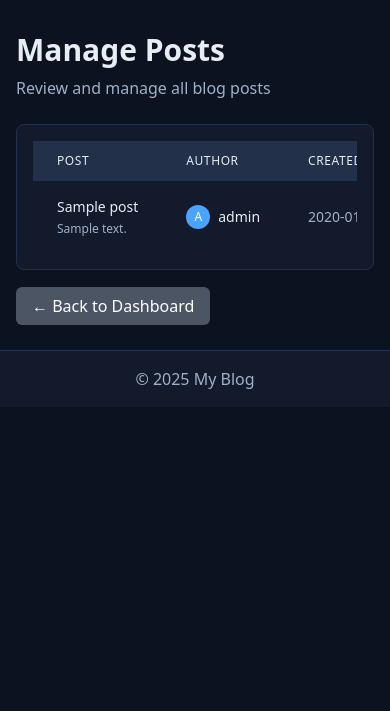
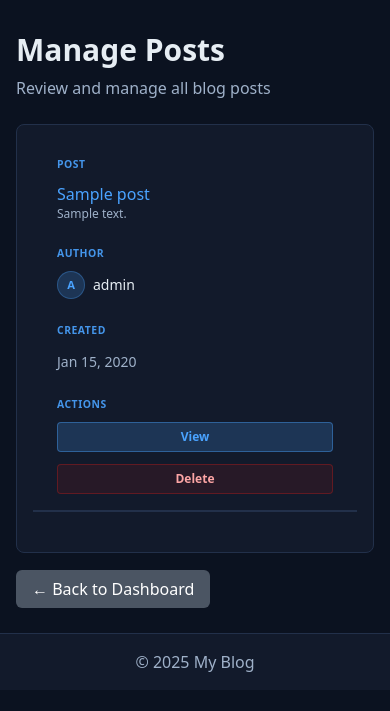
Before and after one commit to roarharjo/basic-flask-blog, a Flask app: page /admin/posts in a window 390 px wide. Shown: the part 97-808 px from the top of the page. Run offline with Flask 3, Linux system fonts and the light colour scheme; a user stored in the database is signed in; tables that the repository leaves empty hold one stand-in row (values such as "Sample post"); style sheets or scripts are compiled from the project's sources.

Commit message:
Adjust movile view

```diff
--- a/app/admin.py
+++ b/app/admin.py
@@ -53,6 +53,21 @@ def toggle_admin(user_id):
     return redirect(url_for('admin.users'))
 
 
+@bp.route('/users/<int:user_id>/delete', methods=['POST'])
+@login_required
+@admin_required
+def delete_user(user_id):
+    user = User.query.get_or_404(user_id)
+    if user.id == current_user.id:
+        flash('Cannot delete your own account', 'error')
+        return redirect(url_for('admin.users'))
+    username = user.username
+    db.session.delete(user)
+    db.session.commit()
+    flash(f'User "{username}" deleted', 'success')
+    return redirect(url_for('admin.users'))
+
+
 @bp.route('/posts')
 @login_required
 @admin_required
--- a/app/templates/admin/posts.html
+++ b/app/templates/admin/posts.html
@@ -6,59 +6,198 @@
     <p class="text-dark-muted">Review and manage all blog posts</p>
   </div>
 
-  <div class="card overflow-hidden">
-    <div class="overflow-x-auto">
-      <table class="w-full">
-        <thead class="bg-dark-border">
-          <tr>
-            <th class="px-6 py-3 text-left text-xs font-medium text-dark-fg uppercase tracking-wider">Post</th>
-            <th class="px-6 py-3 text-left text-xs font-medium text-dark-fg uppercase tracking-wider">Author</th>
-            <th class="px-6 py-3 text-left text-xs font-medium text-dark-fg uppercase tracking-wider">Created</th>
-            <th class="px-6 py-3 text-left text-xs font-medium text-dark-fg uppercase tracking-wider">Actions</th>
-          </tr>
-        </thead>
-        <tbody class="divide-y divide-dark-border">
+  <div class="card">
+    <style>
+      .posts-table {
+        display: grid;
+        grid-template-columns: 3fr 1.5fr 1.5fr 1.2fr;
+        gap: 0;
+      }
+      .table-header, .table-row {
+        display: contents;
+      }
+      .table-cell {
+        padding: 1.2rem 1.5rem;
+        display: flex;
+        align-items: center;
+        min-height: 70px;
+      }
+      .table-header .table-cell {
+        background: #121a2b;
+        border-bottom: 2px solid #4aa3ff;
+        font-weight: bold;
+        font-size: 0.75rem;
+        text-transform: uppercase;
+        letter-spacing: 0.05em;
+        color: #4aa3ff;
+        min-height: auto;
+        padding: 1rem 1.5rem;
+      }
+      .table-row {
+        border-bottom: 1px solid #22304a;
+      }
+      .table-row:hover {
+        background: rgba(42, 62, 106, 0.3);
+      }
+      .table-cell-left { justify-content: flex-start; }
+      .table-cell-center { justify-content: center; }
+      .table-cell-right { justify-content: flex-end; }
+
+      /* Avatar styles */
+      .avatar {
+        width: 32px;
+        height: 32px;
+        min-width: 32px;
+        border-radius: 50%;
+        background-color: rgba(74, 163, 255, 0.2);
+        border: 1px solid rgba(74, 163, 255, 0.3);
+        display: flex;
+        align-items: center;
+        justify-content: center;
+        flex-shrink: 0;
+      }
+      .avatar span {
+        font-size: 0.7rem;
+        font-weight: bold;
+        color: #4aa3ff;
+      }
+
+      .post-title-cell {
+        flex-direction: column;
+        justify-content: center;
+        align-items: flex-start;
+        gap: 0.5rem;
+      }
+
+      .author-cell {
+        gap: 1rem !important;
+      }
+
+      /* Mobile responsive */
+      @media (max-width: 768px) {
+        .posts-table {
+          grid-template-columns: 1fr;
+        }
+        .table-row {
+          display: grid;
+          grid-template-columns: 1fr;
+          gap: 0;
+          border-bottom: 2px solid #22304a;
+          margin-bottom: 1.5rem;
+          padding-bottom: 0;
+        }
+        .table-cell {
+          padding: 0.75rem 1.5rem;
+          min-height: auto;
+          border-bottom: none;
+          display: block;
+        }
+        .table-cell:first-child {
+          padding-top: 1rem;
+        }
+        .table-cell:last-child {
+          padding-bottom: 1rem;
+        }
+        .table-header {
+          display: none;
+        }
+        .table-cell::before {
+          content: attr(data-label);
+          font-weight: bold;
+          color: #4aa3ff;
+          font-size: 0.65rem;
+          text-transform: uppercase;
+          letter-spacing: 0.05em;
+          display: block;
+          margin-bottom: 0.6rem;
+          opacity: 0.9;
+        }
+        .post-title-cell {
+          flex-direction: column;
+          align-items: flex-start;
+        }
+        .post-title-cell a {
+          font-size: 1rem;
+          margin-top: 0.25rem;
+        }
+        .author-cell {
+          gap: 0.5rem !important;
+        }
+        .author-cell .avatar {
+          width: 28px;
+          height: 28px;
+          min-width: 28px;
+        }
+        .table-cell-right {
+          display: block !important;
+        }
+        .table-cell-right > div {
+          display: flex;
+          flex-direction: column;
+          gap: 0.75rem;
+        }
+        .table-cell-right a,
+        .table-cell-right button {
+          width: 100%;
+          text-align: center;
+        }
+      }
+    </style>
+
+    <div class="posts-table">
+      <!-- Headers -->
+      <div class="table-header">
+        <div class="table-cell table-cell-left">Post</div>
+        <div class="table-cell table-cell-left">Author</div>
+        <div class="table-cell table-cell-left">Created</div>
+        <div class="table-cell table-cell-right">Actions</div>
+      </div>
+
+      <!-- Rows -->
       {% for post in posts %}
-            <tr class="hover:bg-dark-card transition-colors">
-              <td class="px-6 py-4">
-                <div class="max-w-xs">
-                  <a href="{{ url_for('blog.post_detail', post_id=post.id) }}" class="text-sm font-medium text-dark-fg hover:text-dark-accent transition-colors block truncate">
+        <div class="table-row">
+          <!-- Post -->
+          <div class="table-cell table-cell-left post-title-cell" data-label="Post">
+            <a href="{{ url_for('blog.post_detail', post_id=post.id) }}" class="font-medium text-dark-accent hover:text-dark-fg transition-colors truncate">
               {{ post.title }}
             </a>
-                  <p class="text-xs text-dark-muted mt-1 line-clamp-2">{{ post.body[:100] }}{% if post.body|length > 100 %}...{% endif %}</p>
+            <p class="text-xs text-dark-muted line-clamp-2">{{ post.body[:80] }}{% if post.body|length > 80 %}...{% endif %}</p>
           </div>
-              </td>
-              <td class="px-6 py-4 whitespace-nowrap">
+
+          <!-- Author -->
+          <div class="table-cell table-cell-left author-cell" data-label="Author">
             {% if post.author %}
-                  <div class="flex items-center">
-                    <div class="flex-shrink-0 h-6 w-6">
-                      <div class="h-6 w-6 rounded-full bg-dark-accent flex items-center justify-center">
-                        <span class="text-xs font-medium text-white">{{ post.author.username[0].upper() }}</span>
+              <div class="flex items-center gap-2 w-full min-w-0">
+                <div class="avatar">
+                  <span>{{ post.author.username[0].upper() }}</span>
                 </div>
-                    </div>
-                    <div class="ml-2">
-                      <div class="text-sm text-dark-fg">{{ post.author.username }}</div>
-                    </div>
+                <span class="text-sm text-dark-fg truncate">{{ post.author.username }}</span>
               </div>
             {% else %}
               <span class="text-sm text-dark-muted">Unknown</span>
             {% endif %}
-              </td>
-              <td class="px-6 py-4 whitespace-nowrap text-sm text-dark-muted">
-                {{ post.created_at.strftime('%Y-%m-%d %H:%M') }}
-              </td>
-              <td class="px-6 py-4 whitespace-nowrap text-sm">
-                <div class="flex space-x-2">
-                  <a href="{{ url_for('blog.post_detail', post_id=post.id) }}" class="btn-secondary text-sm">View</a>
+          </div>
+
+          <!-- Created -->
+          <div class="table-cell table-cell-left" data-label="Created">
+            <span class="text-sm text-dark-muted">{{ post.created_at.strftime('%b %d, %Y') }}</span>
+          </div>
+
+          <!-- Actions -->
+          <div class="table-cell table-cell-right" data-label="Actions">
+            <div class="flex gap-4">
+              <a href="{{ url_for('blog.post_detail', post_id=post.id) }}" class="px-3 py-1.5 text-xs font-semibold rounded transition-all duration-200 bg-dark-accent/20 text-dark-accent hover:bg-dark-accent/40 border border-dark-accent/40 hover:border-dark-accent/60">
+                View
+              </a>
               <form method="post" action="{{ url_for('admin.delete_post', post_id=post.id) }}" class="inline" onsubmit="return confirm('Delete this post? This action cannot be undone.')">
-                    <button type="submit" class="btn-danger text-sm">Delete</button>
+                <button type="submit" class="px-3 py-1.5 text-xs font-semibold rounded transition-all duration-200 bg-red-900/20 text-red-300 hover:bg-red-900/40 border border-red-700/40 hover:border-red-700/60">
+                  Delete
+                </button>
               </form>
             </div>
-              </td>
-            </tr>
+          </div>
+        </div>
       {% endfor %}
-        </tbody>
-      </table>
     </div>
   </div>
 
```
Also changed, not shown: app/templates/admin/users.html (+72 -5 lines). Lines whose indentation alone changed are shown as unchanged.
